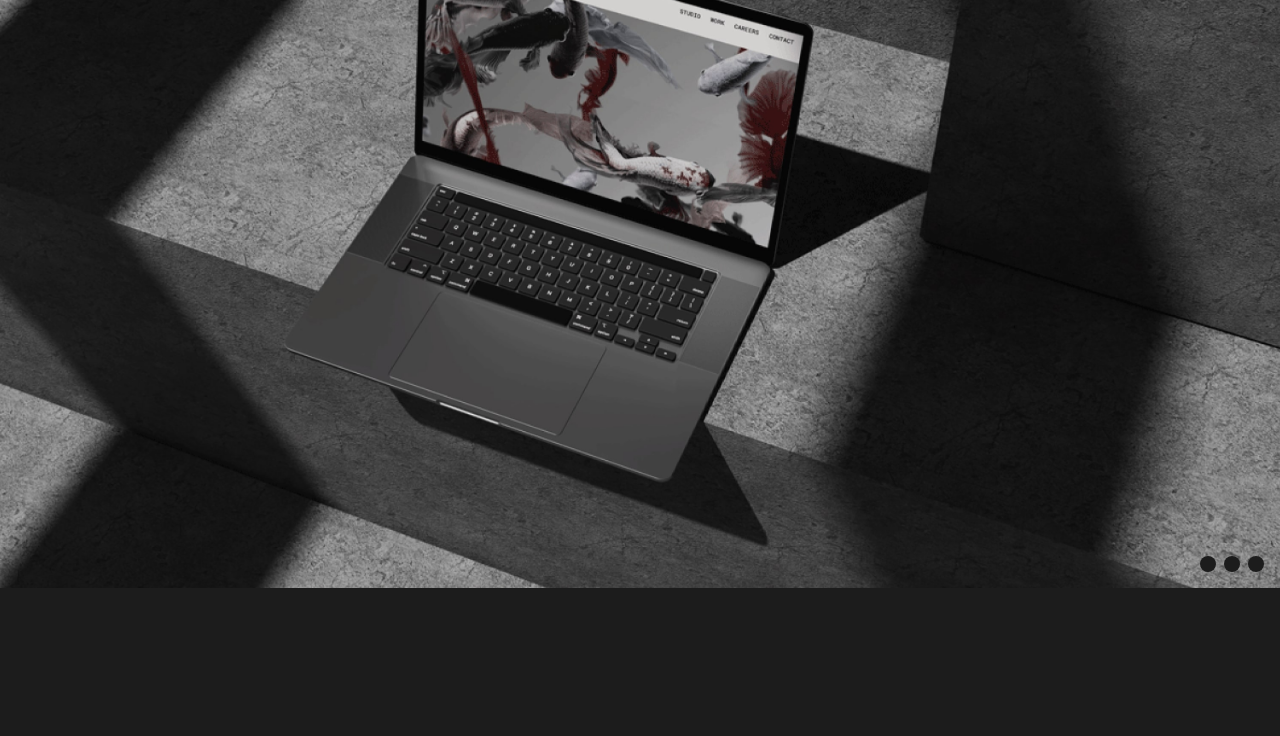
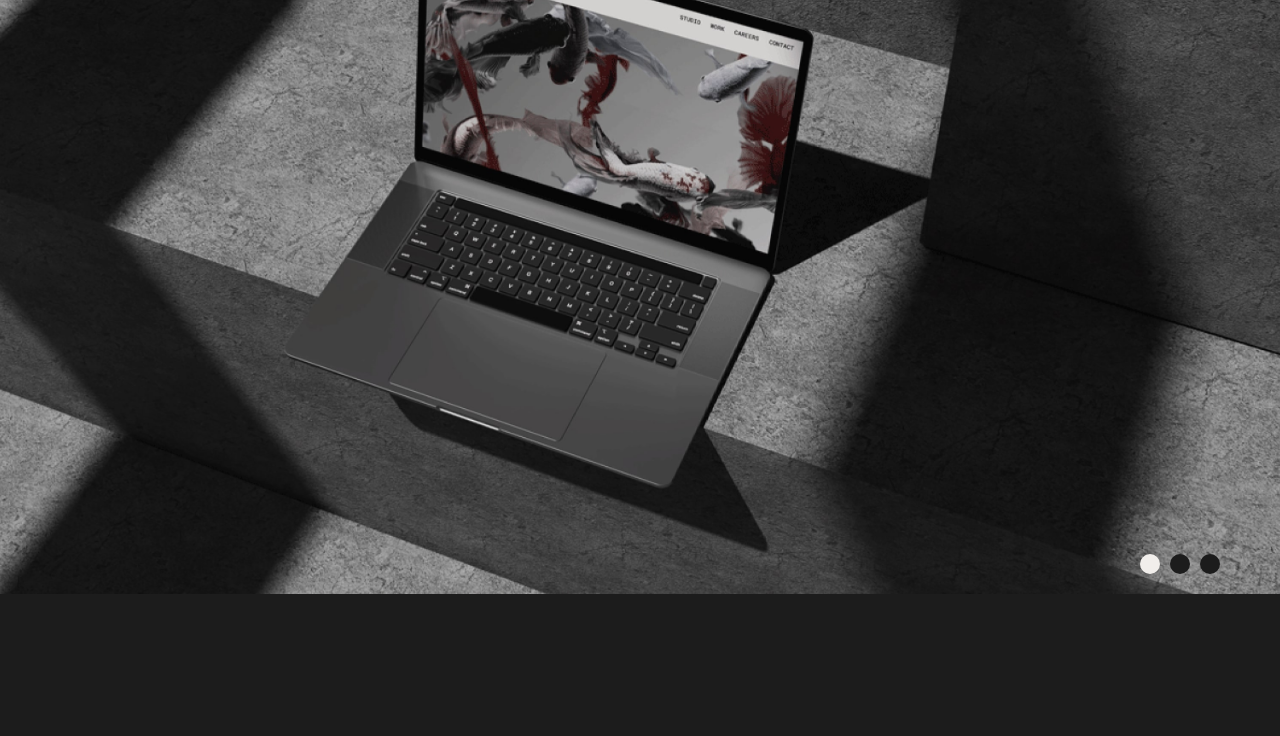
Before and after one commit to akvrmvlakis/arete-sandbox, a Next.js app: page / in a window 1280 px wide. Shown: the part 2307-3043 px from the top of the page. Built offline with nearby package versions, Linux system fonts and the light colour scheme.

Commit message:
adds galerry

```diff
--- a/package.json
+++ b/package.json
@@ -12,7 +12,9 @@
     "next": "14.2.3",
     "primereact": "^10.6.6",
     "react": "^18",
-    "react-dom": "^18"
+    "react-dom": "^18",
+    "react-slick": "^0.30.2",
+    "slick-carousel": "^1.8.1"
   },
   "devDependencies": {
     "@types/node": "^20",
--- a/src/components/Gallery.tsx
+++ b/src/components/Gallery.tsx
@@ -7,26 +7,29 @@ import { Checkbox } from "primereact/checkbox";
 import { RadioButton } from "primereact/radiobutton";
 import { classNames } from "primereact/utils";
 import Link from "next/link";
+import "slick-carousel/slick/slick.css";
+import "slick-carousel/slick/slick-theme.css";
+import Slider from "react-slick";
+import "./galery.css";
 
 export default function Gallery({ data }) {
   const [images, setImages] = useState(data);
-  const responsiveOptions = [
-    {
-      breakpoint: "991px",
-      numVisible: 4,
+  var settings = {
+    dots: true,
+    arrows: false,
+    infinite: true,
+    speed: 500,
+    slidesToShow: 1,
+    slidesToScroll: 1,
+    customPaging: function (i) {
+      return <button></button>;
     },
-    {
-      breakpoint: "767px",
-      numVisible: 3,
-    },
-    {
-      breakpoint: "575px",
-      numVisible: 1,
-    },
-  ];
+  };
 
-  const itemTemplate = (item) => {
+  const List = (item) => {
+    return data.map((item, i) => {
       return (
+        <div className="bg-red " key={i}>
           <Link href={item.link} target="blank">
             <Image
               src={item.itemImageSrc}
@@ -36,127 +39,14 @@ export default function Gallery({ data }) {
               alt={item.alt}
             />
           </Link>
+        </div>
       );
-  };
-
-  const thumbnailTemplate = (item) => {
-    return <img src={item.thumbnailImageSrc} alt={item.alt} />;
+    });
   };
 
   return (
-    <Galleria
-      pt={Tailwind.galleria}
-      value={data}
-      responsiveOptions={responsiveOptions}
-      numVisible={5}
-      // style={{ maxWidth: "640px" }}
-      item={itemTemplate}
-      showIndicators={true}
-      showThumbnails={false}
-    />
+    <div className="container">
+      <Slider {...settings}>{List()}</Slider>
+    </div>
   );
 }
-
-const Tailwind = {
-  galleria: {
-    root: "flex flex-col w-full",
-    content: "flex flex-col",
-    itemwrapper: "flex flex-col relative",
-    itemcontainer: "relative flex h-full",
-    item: "flex justify-center items-center h-full w-full",
-    thumbnailwrapper: "flex flex-col overflow-auto shrink-0",
-    thumbnailcontainer: {
-      className: classNames("flex flex-row", "bg-black/90"),
-    },
-    previousthumbnailbutton: {
-      className: classNames(
-        "self-center flex shrink-0 justify-center items-center overflow-hidden relative",
-        "m-2 bg-transparent text-white w-8 h-8 transition duration-200 ease-in-out rounded-full",
-        "hover:bg-white/10 hover:text-white",
-        "focus:outline-none focus:outline-offset-0 focus:shadow-[0_0_0_0.2rem_rgba(191,219,254,1)]"
-      ),
-    },
-    thumbnailitemscontainer: "overflow-hidden w-full",
-    thumbnailitems: "flex",
-    thumbnailitem: {
-      className: classNames(
-        "overflow-auto flex items-center justify-center cursor-pointer opacity-50",
-        "flex-1 grow-0 shrink-0 w-20",
-        "hover:opacity-100 hover:transition-opacity hover:duration-300"
-      ),
-    },
-    nextthumbnailbutton: {
-      className: classNames(
-        "self-center flex shrink-0 justify-center items-center overflow-hidden relative",
-        "m-2 bg-transparent text-white w-8 h-8 transition duration-200 ease-in-out rounded-full",
-        "hover:bg-white/10 hover:text-white",
-        "focus:outline-none focus:outline-offset-0 focus:shadow-[0_0_0_0.2rem_rgba(191,219,254,1)]"
-      ),
-    },
-    indicators: {
-      className: classNames(
-        "flex absolute bottom-0 right-0 gap-2 items-between z-10 justify-end",
-        "p-4"
-      ),
-    },
-    // : "mr-2 bg-white w-4 h-4 rounded-full",
-    indicator: ({ context }) => ({
-      className: classNames(
-        "z-1 w-4 h-4 transition duration-200 rounded-full ",
-        "focus:outline-none focus:outline-offset-0",
-        {
-          "bg-PANTONE_5": !context?.highlighted,
-          "bg-white": context?.highlighted,
-        }
-      ),
-    }),
-    mask: {
-      className: classNames(
-        "fixed top-0 left-0 w-full h-full",
-        "flex items-center justify-center",
-        "bg-black bg-opacity-90"
-      ),
-    },
-    closebutton: {
-      className: classNames(
-        "absolute top-0 right-0 flex justify-center items-center overflow-hidden m-2",
-        "text-white bg-transparent w-12 h-12 rounded-full transition duration-200 ease-in-out",
-        "hover:text-white hover:bg-white/10",
-        "focus:outline-none focus:outline-offset-0 focus:shadow-[0_0_0_0.2rem_rgba(191,219,254,1)]"
-      ),
-    },
-    closeicon: "w-6 h-6",
-    previousitembutton: {
-      className: classNames(
-        "inline-flex justify-center items-center overflow-hidden",
-        "bg-transparent text-white w-16 h-16 transition duration-200 ease-in-out rounded-md mx-2",
-        "fixed top-1/2 mt-[-0.5rem]",
-        "left-0",
-        "hover:bg-white/10 hover:text-white",
-        "focus:outline-none focus:outline-offset-0 focus:shadow-[0_0_0_0.2rem_rgba(191,219,254,1)]"
-      ),
-    },
-    nextitembutton: {
-      className: classNames(
-        "inline-flex justify-center items-center overflow-hidden",
-        "bg-transparent text-white w-16 h-16 transition duration-200 ease-in-out rounded-md mx-2",
-        "fixed top-1/2 mt-[-0.5rem]",
-        "right-0",
-        "hover:bg-white/10 hover:text-white",
-        "focus:outline-none focus:outline-offset-0 focus:shadow-[0_0_0_0.2rem_rgba(191,219,254,1)]"
-      ),
-    },
-    caption: {
-      className: classNames(
-        "absolute bottom-0 left-0 w-full",
-        "bg-black/50 text-white p-4"
-      ),
-    },
-    transition: {
-      enterFromClass: "opacity-0 scale-75",
-      enterActiveClass: "transition-all duration-150 ease-in-out",
-      leaveActiveClass: "transition-all duration-150 ease-in",
-      leaveToClass: "opacity-0 scale-75",
-    },
-  },
-};
--- /dev/null
+++ b/src/components/galery.css
@@ -0,0 +1,44 @@
+
+
+
+ .slick-dots {
+   position: absolute;
+   bottom: 20px;
+   display: block;
+   width: 200px;
+   padding: 0;
+   margin: 0;
+   list-style: none;
+   text-align: center;
+   /* background: aliceblue; */
+   right: 0;
+ }
+ .slick-dots li {
+   position: relative;
+   display: inline-block;
+   width: 20px;
+   height: 20px;
+   padding: 0;
+   cursor: pointer;
+   background:#1C1C1C;
+   border-radius: 100%;
+ }
+
+
+
+ .slick-dots li button:before {
+   opacity: .75;
+   color: black;
+   display: none;
+ }
+
+ .slick-dots li.slick-active{
+   position: relative;
+   display: inline-block;
+   width: 20px;
+   height: 20px;
+   padding: 0;
+   cursor: pointer;
+   background: #F1EEEB;
+   border-radius: 100%;
+ }
```
Also changed, not shown: 1 other file (tests, documents, lock files or other folders). Lines whose indentation alone changed are shown as unchanged.
